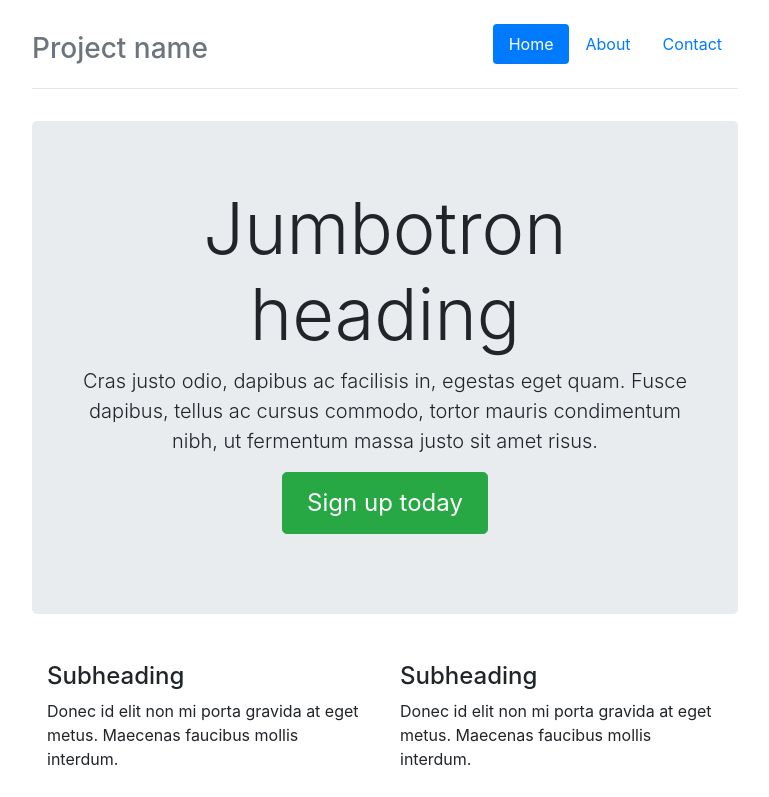
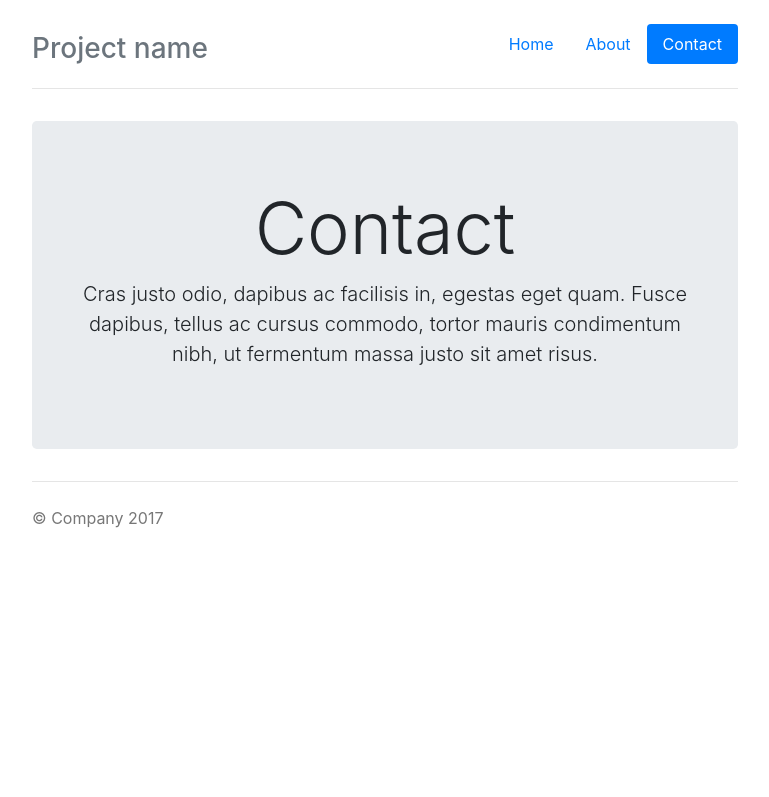
Before and after one commit to codeBelt/hapi-react-hot-loader-example, a React app: page /contact in a window 1280 px wide. Shown: the top 797 px of the page, without its empty margins (255-1024 px from the left). Built offline with nearby package versions, Linux system fonts and the light colour scheme.

Commit message:
Add react router 4

```diff
--- a/package.json
+++ b/package.json
@@ -54,6 +54,8 @@
     "hapi-webpack-plugin": "^2.0.0",
     "react": "^15.6.1",
     "react-dom": "^15.6.1",
-    "react-hot-loader": "next"
+    "react-hot-loader": "next",
+    "react-router": "^4.1.2",
+    "react-router-dom": "^4.1.2"
   }
 }
--- a/src/main.js
+++ b/src/main.js
@@ -1,20 +1,21 @@
 import {AppContainer} from 'react-hot-loader';
 import React from 'react';
 import ReactDOM from 'react-dom';
-import App from './views/App';
 
 import 'bootstrap/dist/css/bootstrap.css';
 import './assets/styles/styles.css';
+
+import ProviderWrapper from './views/ProviderWrapper';
 
 const rootEl = document.getElementById('root');
 const render = (Component) =>
     ReactDOM.render(
         <AppContainer>
-            <Component/>
+            <Component />
         </AppContainer>,
         rootEl
     );
 
-render(App);
+render(ProviderWrapper);
 
-module.hot && module.hot.accept('./views/App', () => render(App));
+module.hot && module.hot.accept('./views/ProviderWrapper', () => render(ProviderWrapper));
--- a/src/views/App.js
+++ /dev/null
@@ -1,22 +0,0 @@
-import React, {Component} from 'react';
-import Footer from "./Footer";
-import Header from "./Header";
-import Home from "./Home";
-
-// If you use React Router, make this component
-// render <Router> with your routes. Currently,
-// only synchronous routes are hot reloaded, and
-// you will see a warning from <Router> on every reload.
-// You can ignore this warning. For details, see:
-// https://github.com/reactjs/react-router/issues/2182
-export default class App extends Component {
-    render() {
-        return (
-            <div className="container">
-                <Header/>
-                <Home/>
-                <Footer/>
-            </div>
-        );
-    }
-}
--- a/src/views/Header.jsx
+++ b/src/views/Header.jsx
@@ -1,4 +1,5 @@
 import * as React from 'react';
+import {NavLink} from 'react-router-dom';
 
 class Header extends React.Component {
     render() {
@@ -7,13 +8,32 @@ class Header extends React.Component {
                 <nav>
                     <ul className="nav nav-pills float-right">
                         <li className="nav-item">
-                            <a className="nav-link active" href="/">Home <span className="sr-only">(current)</span></a>
+                            <NavLink
+                                exact
+                                className="nav-link"
+                                activeClassName="active"
+                                to="/"
+                            >
+                                {'Home'}
+                            </NavLink>
                         </li>
                         <li className="nav-item">
-                            <a className="nav-link" href="/about">About</a>
+                            <NavLink
+                                className="nav-link"
+                                activeClassName="active"
+                                to="/about"
+                            >
+                                {'About'}
+                            </NavLink>
                         </li>
                         <li className="nav-item">
-                            <a className="nav-link" href="contact">Contact</a>
+                            <NavLink
+                                className="nav-link"
+                                activeClassName="active"
+                                to="/contact"
+                            >
+                                {'Contact'}
+                            </NavLink>
                         </li>
                     </ul>
                 </nav>
--- /dev/null
+++ b/src/views/ProviderWrapper.jsx
@@ -0,0 +1,41 @@
+import * as React from 'react';
+import {BrowserRouter, Route, Switch} from 'react-router-dom';
+import { StaticRouter } from 'react-router';
+import About from "./About";
+import Home from "./Home";
+import Contact from "./Contact";
+import Footer from "./Footer";
+import Header from "./Header";
+
+const ProviderWrapper = (props) => {
+    const Router = props.isServerSide ? StaticRouter : BrowserRouter;
+
+    return (
+        <Router
+            context={props.context}
+            location={props.location}
+        >
+            <div className="container">
+                <Header />
+                <Switch>
+                    <Route
+                        exact
+                        path="/"
+                        component={Home}
+                    />
+                    <Route
+                        path="/about"
+                        component={About}
+                    />
+                    <Route
+                        path="/contact"
+                        component={Contact}
+                    />
+                </Switch>
+                <Footer />
+            </div>
+        </Router>
+    );
+};
+
+export default ProviderWrapper;
--- a/webpack.config.js
+++ b/webpack.config.js
@@ -30,7 +30,7 @@ const config = {
         filename: isProduction
             ? 'assets/scripts/[name].[chunkhash].js'
             : 'main.js',
-        // publicPath: path.resolve(__dirname, 'dist') // necessary for HMR to know where to load the hot update chunks
+        // publicPath: '/', // necessary for HMR to know where to load the hot update chunks
     },
 
     module: {
```
Also changed, not shown: 1 other file (tests, documents, lock files or other folders).
